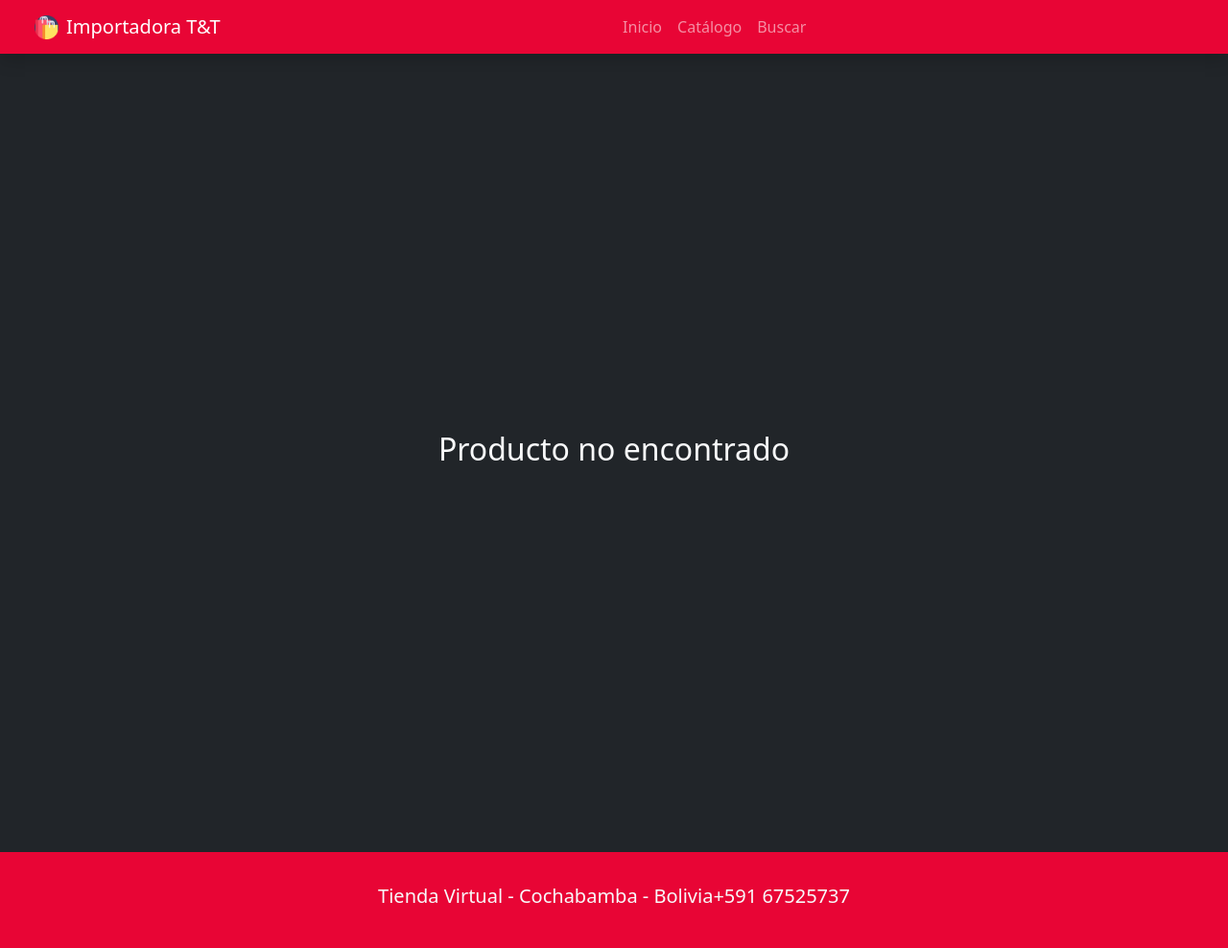
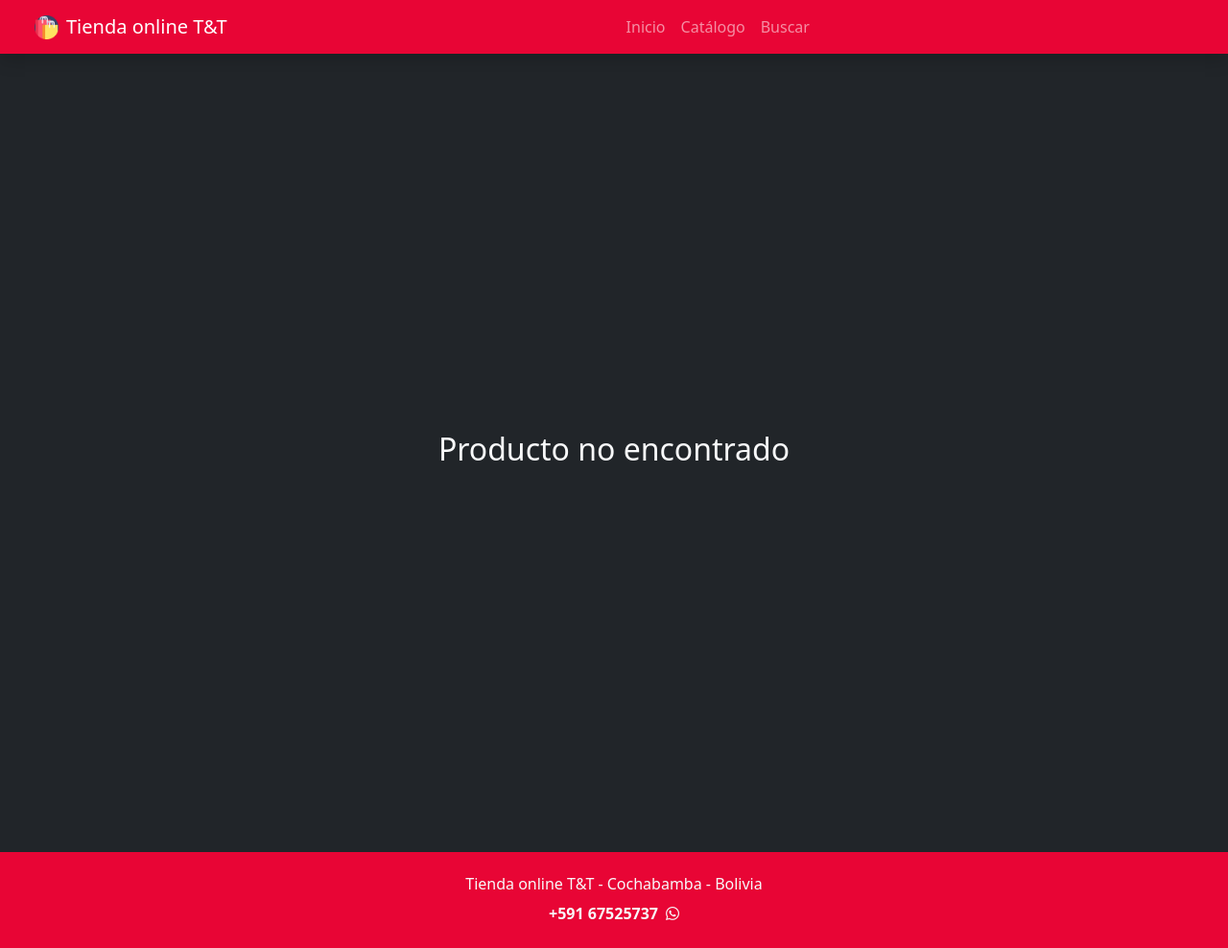
Before and after one commit to DarCkly666/my-store, a React (Create React App) app: page /product/123456 in a window 1280 px wide. Shown: the whole page at 96% size. Built offline with nearby package versions, Linux system fonts and the light colour scheme; no server answers; the database is empty.

Commit message:
Changed name

```diff
--- a/public/index.html
+++ b/public/index.html
@@ -7,7 +7,7 @@
     <meta name="theme-color" content="#000000" />
     <meta
       name="description"
-      content="Importadora T&T, Tienda virtual Cochabamba - Bolivia"
+      content="Tienda online T&T, Tienda virtual Cochabamba - Bolivia"
     />
     <link rel="apple-touch-icon" href="%PUBLIC_URL%/logo192.png" />
     <link rel="manifest" href="%PUBLIC_URL%/manifest.json" />
@@ -25,7 +25,7 @@
       crossorigin="anonymous"
       referrerpolicy="no-referrer"
     />
-    <title>Importadora T&T</title>
+    <title>Tienda online T&T</title>
   </head>
   <body>
     <noscript>You need to enable JavaScript to run this app.</noscript>
--- a/src/components/Footer.tsx
+++ b/src/components/Footer.tsx
@@ -3,13 +3,18 @@ import React, { FC, ReactElement } from "react";
 const Footer: FC = (): ReactElement => {
   return (
     <div
-      className="d-flex justify-content-center align-items-center bg-custom-red"
+      className="d-flex justify-content-center align-items-center flex-column bg-custom-red px-3"
       style={{ height: "100px" }}
     >
-      <h5 className="text-light block">
-        Tienda Virtual - Cochabamba - Bolivia
-      </h5>
-      <h5 className="text-light block">+591 67525737</h5>
+      <h6 className="text-light">Tienda online T&T - Cochabamba - Bolivia</h6>
+
+      <a
+        className="text-light text-decoration-none fw-bold"
+        href="https://wa.me/59167525737"
+      >
+        +591 67525737
+        <i className="fa-brands fa-whatsapp ms-2"></i>
+      </a>
     </div>
   );
 };
--- a/src/components/Navbar.tsx
+++ b/src/components/Navbar.tsx
@@ -13,7 +13,7 @@ const Navbar = (): ReactElement => {
             width="25"
             className="d-inline-block align-text-top me-2"
           />
-          Importadora T&T
+          Tienda online T&T
         </a>
         <button
           className="navbar-toggler"
--- a/src/pages/ProductPage.tsx
+++ b/src/pages/ProductPage.tsx
@@ -79,14 +79,14 @@ const ProductPage = (): ReactElement => {
               </p>
             </div>
           </div>
-          <div className="d-flex justify-content-around flex-wrap">
+          <div className="d-flex justify-content-around flex-wrap w-100 gap-3">
             <a
               type="button"
               className="btn btn-outline-success bg-success text-light btn-lg px-4"
               href={sendMessage1}
               target="_blanck"
             >
-              <i className="fa-brands fa-whatsapp me-2"></i>Contactar 1
+              <i className="fa-brands fa-whatsapp me-2"></i>Contacto 1
             </a>
             <a
               type="button"
@@ -94,7 +94,7 @@ const ProductPage = (): ReactElement => {
               href={sendMessage2}
               target="_blanck"
             >
-              <i className="fa-brands fa-whatsapp me-2"></i>Contactar 2
+              <i className="fa-brands fa-whatsapp me-2"></i>Contacto 2
             </a>
             <a
               type="button"
@@ -102,7 +102,7 @@ const ProductPage = (): ReactElement => {
               href={sendMessage3}
               target="_blanck"
             >
-              <i className="fa-brands fa-whatsapp me-2"></i>Contactar 3
+              <i className="fa-brands fa-whatsapp me-2"></i>Contacto 3
             </a>
           </div>
         </>
```
